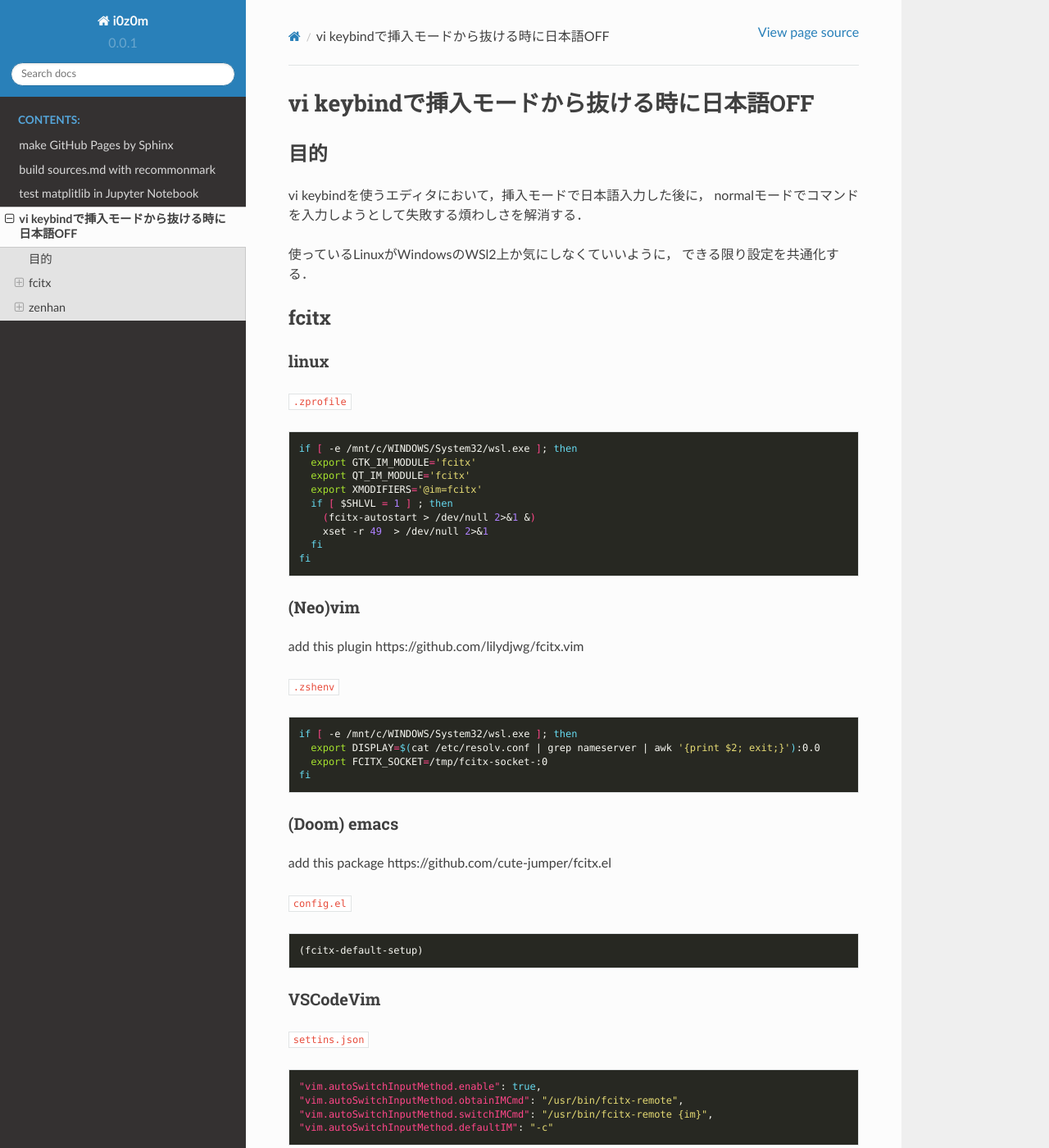
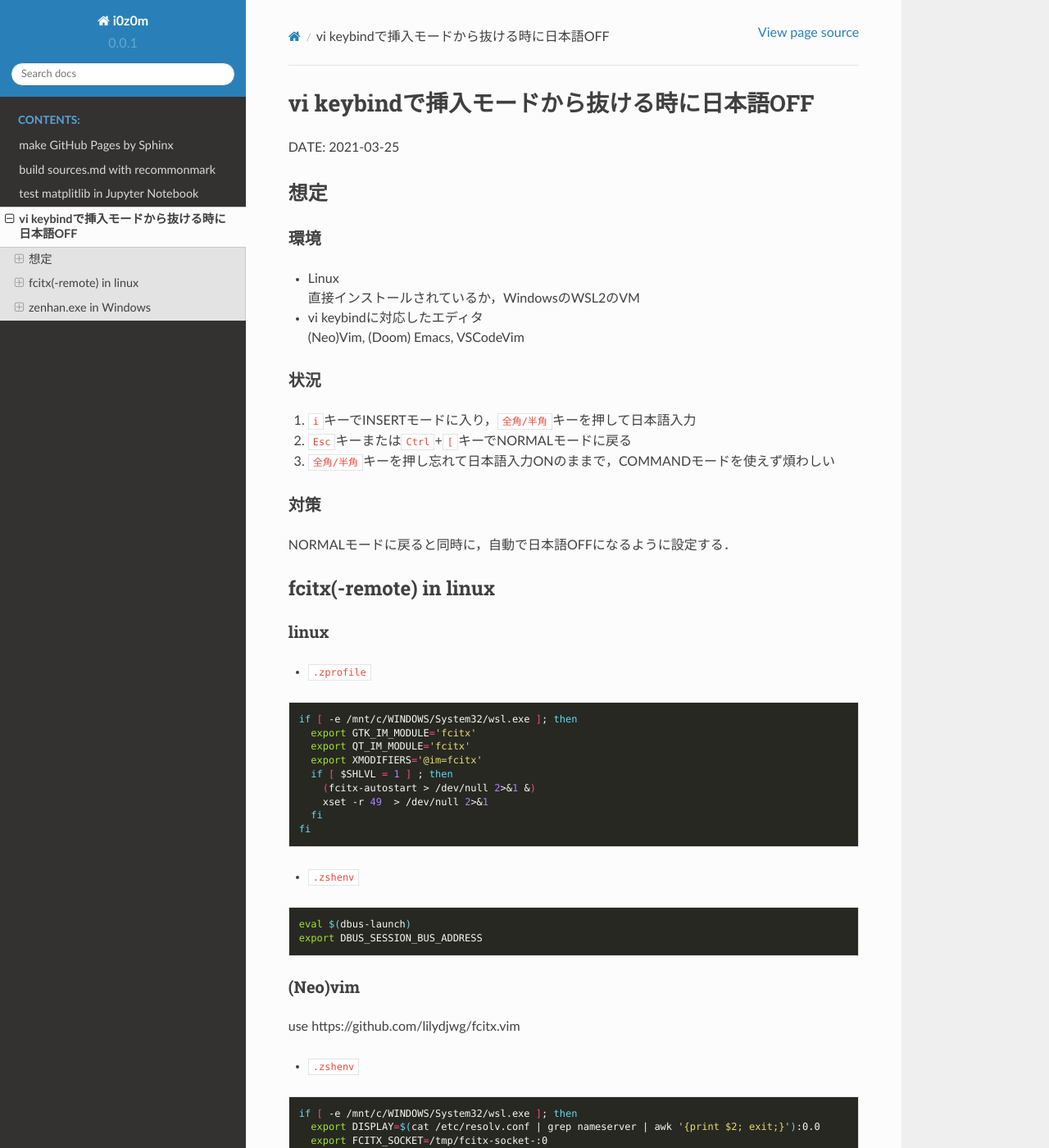
Before and after one commit to i0z0m/i0z0m.github.io, a Sphinx documentation site: the page built from source/input-Japanese-with-vi-keybind.md, in a window 1280 px wide and 1400 px high. Shown: the whole window at 82% size. Built offline with Sphinx 7.4.7 and the Read the Docs theme 2.0.0, drawn with Linux system fonts in a browser that asks for light colours; some of the changed text lies outside the part shown.

Commit message:
update source/input-Japanese-with-vi-keybind.md

````diff
--- a/source/input-Japanese-with-vi-keybind.md
+++ b/source/input-Japanese-with-vi-keybind.md
@@ -1,16 +1,28 @@
 # vi keybindで挿入モードから抜ける時に日本語OFF
+DATE: 2021-03-25
 
-## 目的
-vi keybindを使うエディタにおいて，挿入モードで日本語入力した後に，
-normalモードでコマンドを入力しようとして失敗する煩わしさを解消する．
+## 想定
 
-使っているLinuxがWindowsのWSl2上か気にしなくていいように，
-できる限り設定を共通化する．
+### 環境
+- Linux
+直接インストールされているか，WindowsのWSL2のVM
 
-## fcitx
+- vi keybindに対応したエディタ
+(Neo)Vim, (Doom) Emacs, VSCodeVim
+
+### 状況
+1. `i`キーでINSERTモードに入り，`全角/半角`キーを押して日本語入力
+2. `Esc`キーまたは`Ctrl`+`[`キーでNORMALモードに戻る
+3. `全角/半角`キーを押し忘れて日本語入力ONのままで，COMMANDモードを使えず煩わしい
+
+### 対策
+NORMALモードに戻ると同時に，自動で日本語OFFになるように設定する．
+
+
+## fcitx(-remote) in linux
 
 ### linux
-`.zprofile`
+- `.zprofile`
 
 ``` shell
 if [ -e /mnt/c/WINDOWS/System32/wsl.exe ]; then
@@ -23,11 +35,19 @@ if [ -e /mnt/c/WINDOWS/System32/wsl.exe ]; then
   fi
 fi
 ```
+
+- `.zshenv`
+
+``` shell
+eval $(dbus-launch)
+export DBUS_SESSION_BUS_ADDRESS
+```
+
+
 ### (Neo)vim
+use https://github.com/lilydjwg/fcitx.vim
 
-add this plugin https://github.com/lilydjwg/fcitx.vim
-
-`.zshenv`
+- `.zshenv`
 
 ``` shell
 if [ -e /mnt/c/WINDOWS/System32/wsl.exe ]; then
@@ -37,15 +57,15 @@ fi
 ```
 
 ### (Doom) emacs
-add this package https://github.com/cute-jumper/fcitx.el
+use https://github.com/cute-jumper/fcitx.el
 
-`config.el`
+- `config.el`
 
 ``` elisp
 (fcitx-default-setup)
 ```
 ### VSCodeVim
-`settins.json`
+- `settins.json`
 
 ```json
 "vim.autoSwitchInputMethod.enable": true,
@@ -54,17 +74,17 @@ add this package https://github.com/cute-jumper/fcitx.el
 "vim.autoSwitchInputMethod.defaultIM": "-c"
 ```
 
-## zenhan
+## zenhan.exe in Windows
 
 ### windows
-`powershell`
+- `powershell`
 
 ```console
 $ iwr -useb get.scoop.sh | iex
 $ scoop install zenhan
 ```
 
-`.zprofile`
+- `.zprofile`
 
 ``` shell
 if [ -e /mnt/c/WINDOWS/System32/wsl.exe ]; then
@@ -73,14 +93,14 @@ fi
 ```
 
 ### (Neo)vim
-`.vimrc`
+- `.vimrc`
 
 ``` config
 autocmd InsertLeave * :call system('${zenhan} 0')
 autocmd CmdlineLeave * :call system('${zenhan} 0')
 ```
 ### (Doom) emacs
-`config.el`
+- `config.el`
 
 ``` elisp
 (add-hook 'evil-normal-state-entry-hook
@@ -89,11 +109,11 @@ autocmd CmdlineLeave * :call system('${zenhan} 0')
         (shell-command "${zenhan} 0"))))
 ```
 ### VSCodeVim
-`settins.jsonn`
+- `settins.jsonn`
 
 ```json
 "vim.autoSwitchInputMethod.enable": true,
 "vim.autoSwitchInputMethod.defaultIM": "0",
 "vim.autoSwitchInputMethod.obtainIMCmd": "C:\\Users\\USER\\scoop\\apps\\zenhan\\current\\zenhan.exe 0",
 "vim.autoSwitchInputMethod.switchIMCmd": "C:\\Users\\USER\\scoop\\apps\\zenhan\\current\\zenhan.exe {im}",
-```
+``
````
Also changed, not shown: 10 other files.
